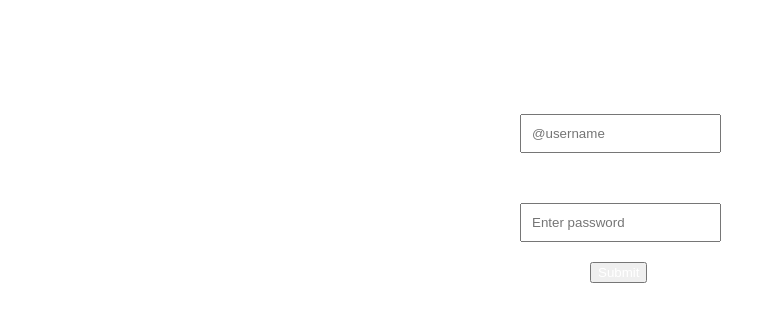
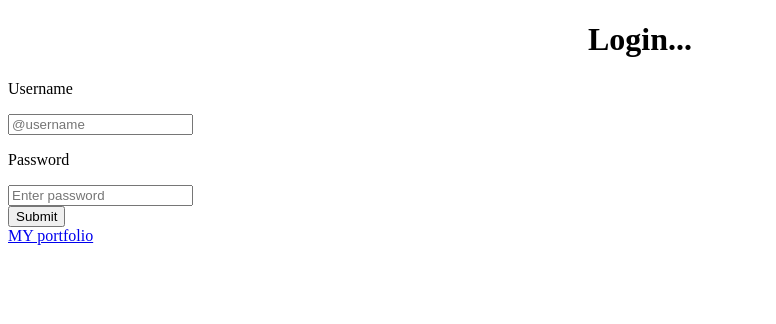
Before and after one commit to Muhammadhamd/input-fun, a plain HTML site: page index.html in a window 1280 px wide. Shown: the whole page, without its empty margins (0-776 px from the left). Drawn offline with Linux system fonts and the light colour scheme.

Commit message:
Update index.html

```diff
--- a/index.html
+++ b/index.html
@@ -5,41 +5,8 @@
   <meta http-equiv="X-UA-Compatible" content="IE=edge">
   <meta name="viewport" content="width=device-width, initial-scale=1.0">
   <link rel="shortcut icon" href="https://www.priyansh.xyz/assets/favicon.ico">
-  <title>Form | Priyansh</title>
-<style>
-img{
-border-radius: 100%;
-}
+  <title>Form |fun</title>
 
-.outer{
-margin:auto;
-height:300px;
-width:400px;
-position:relative
-}
-p{
-margin-left:80px;
-}
-.in{
-margin-left:80px;
-padding:10px
-}
-#bt{
-margin-top:20px;
-position:absolute;
-left:150px;
-}
-#bt:hover{
-background:green;
-font-size:13px;
-cursor:pointer;
-color:white;
-}
-
-*{
-  color:white;
-}
-</style>
 
 </head>
 <body>
@@ -53,6 +20,9 @@ color:white;
 <input type="submit" onmouseenter="fa()" onclick="alert('Submitted')" id="bt" />
 
 </div>
+  <div>
+    <a href="https://muhammadhamd.github.io/multiple-webpage-smit">MY portfolio</a>
+  </div>
  <br>
   <script>
 function fa(){
```
